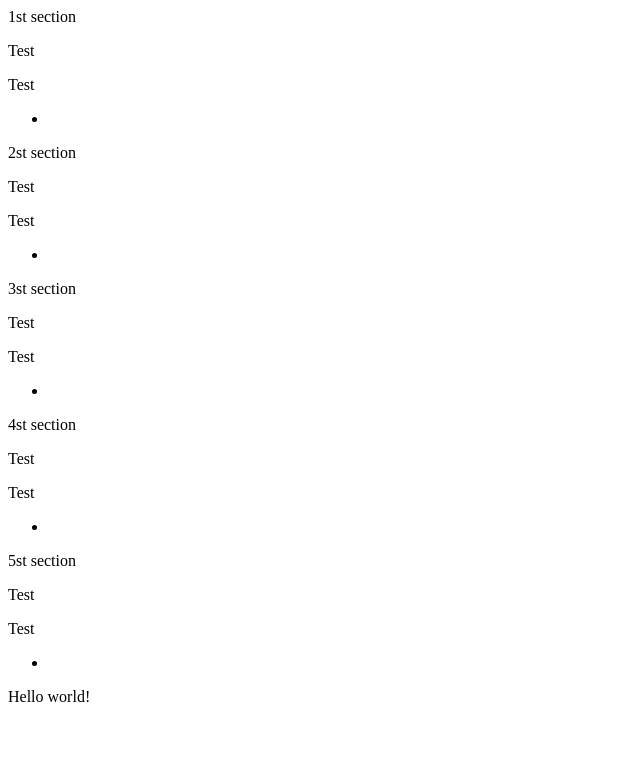
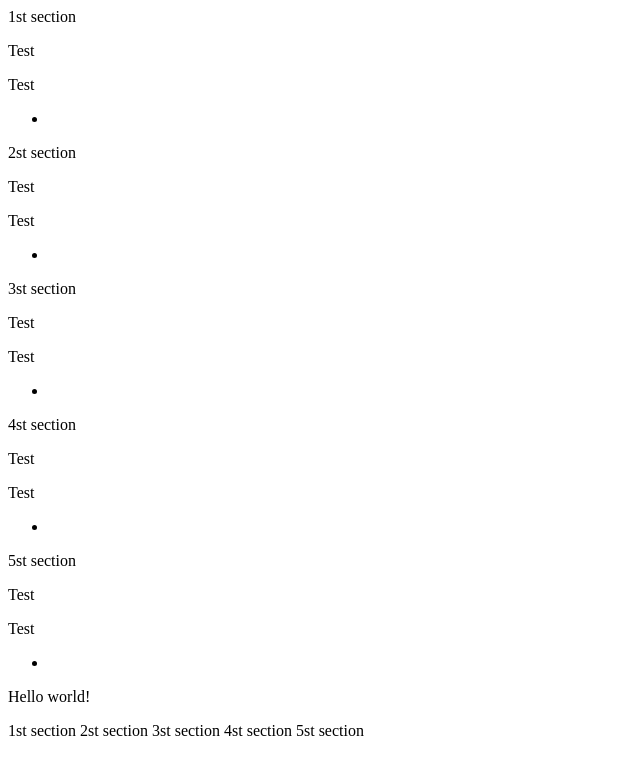
Before and after one commit to mohanadHaji/Microverse, a plain HTML site: page index.html in a window 1280 px wide. Shown: the whole page, without its empty margins (0-640 px from the left). Drawn offline with Linux system fonts and the light colour scheme.

Commit message:
4rd commit

```diff
--- a/index.html
+++ b/index.html
@@ -46,7 +46,16 @@
 
         <p> Hello world! </p>
     </main>
-    <nav id="navbar"></nav>
+    <nav id="navbar">
+        <header>
+            1st section
+            2st section
+            3st section
+            4st section
+            5st section
+        </header>
+    </nav>
+
 
 </body>
 </html>
```
